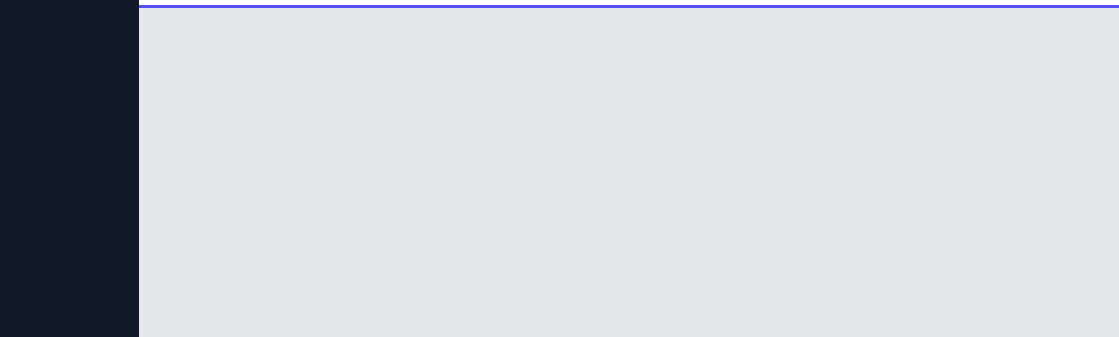
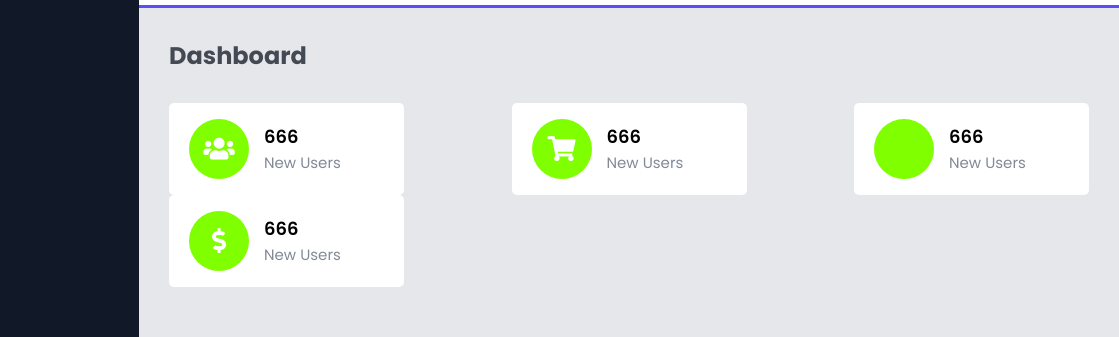
Before and after one commit to devfajar/dashboard, a plain HTML site: page index.html in a window 1280 px wide. Shown: the part 68-405 px from the top of the page, 161-1280 px from the left. Drawn offline with Linux system fonts and the light colour scheme.

Commit message:
add values to sidebar

```diff
--- a/assets/css/style.css
+++ b/assets/css/style.css
@@ -123,5 +123,51 @@ body {
     height: 30px;
     object-fit: cover;
     border-radius: 50%;
+}
 
+.i-name {
+    color: #444A53;
+    padding: 30px 30px 0 30px;
+    font-size: 24px;
+    font-weight: 700;
 }
+
+.values {
+    padding: 30px 30px 0 30px;
+    display: flex;
+    justify-content: space-between;
+    align-items: center;
+    flex-wrap: wrap;
+}
+
+.values .val-box {
+    background: #fff;
+    width: 235px;
+    padding: 16px 20px;
+    border-radius: 5px;
+    display: flex;
+    justify-content: flex-start;
+    align-items: center;
+}
+
+.values .val-box i {
+    font-size: 25px;
+    width: 60px;
+    height: 60px;
+    line-height: 60px;
+    border-radius: 50%;
+    text-align: center;
+    color: #fff;
+    background: chartreuse;
+    margin-right: 15px;
+}
+
+.values .val-box h3 {
+    font-size: 18px;
+    font-weight: 600;
+}
+
+.values .val-box span{
+    font-size: 15px;
+    color: #828997;
+}
--- a/index.html
+++ b/index.html
@@ -44,6 +44,41 @@
                 <img src="assets/images/1.jpg" alt="">
             </div>
         </div>
+
+        <h3 class="i-name">
+            Dashboard
+        </h3>
+
+        <div class="values">
+            <div class="val-box">
+                <i class="fas fa-users"></i>
+                <div>
+                    <h3>666</h3>
+                    <span>New Users</span>
+                </div>
+            </div>
+            <div class="val-box">
+                <i class="fas fa-shopping-cart"></i>
+                <div>
+                    <h3>666</h3>
+                    <span>New Users</span>
+                </div>
+            </div>
+            <div class="val-box">
+                <i class="fas fa-acorn"></i>
+                <div>
+                    <h3>666</h3>
+                    <span>New Users</span>
+                </div>
+            </div>
+            <div class="val-box">
+                <i class="fas fa-dollar-sign"></i>
+                <div>
+                    <h3>666</h3>
+                    <span>New Users</span>
+                </div>
+            </div>
+        </div>
     </section>
 
 </body>
```
